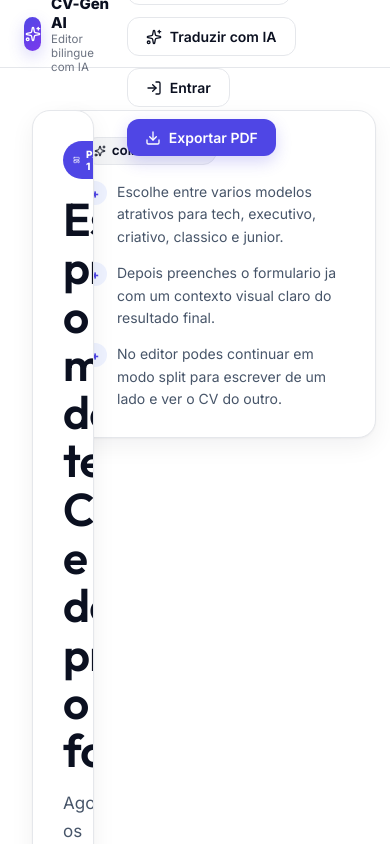
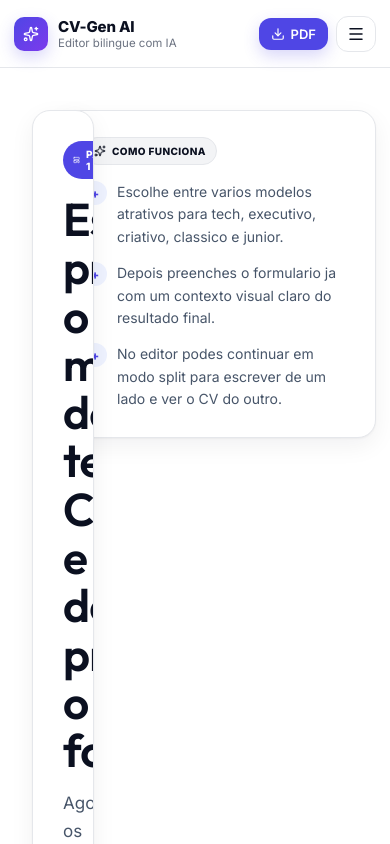
Before and after one commit to izdinematano/cv-ai, a Next.js app: page /editor in a window 390 px wide. Shown: the top 844 px of the page. Built offline with nearby package versions, Linux system fonts and the light colour scheme; no server answers.

Commit message:
fix(header-mobile): collapse actions into a right-side drawer (hamburger + PDF shortcut) so they stop overflowing the 68px header and overlapping the editor topbar on phones.

```diff
--- a/src/app/globals.css
+++ b/src/app/globals.css
@@ -280,6 +280,80 @@ button {
   .container-narrow { padding: 0 18px; }
 }
 
+/* ---------- Global app header (shared by dashboard / editor / admin) ---------- */
+.app-header {
+  height: 68px;
+  border-bottom: 1px solid var(--card-border);
+  background: rgba(255, 255, 255, 0.85);
+  backdrop-filter: saturate(180%) blur(12px);
+  -webkit-backdrop-filter: saturate(180%) blur(12px);
+  display: flex;
+  align-items: center;
+  justify-content: space-between;
+  padding: 0 24px;
+  gap: 16px;
+  position: sticky;
+  top: 0;
+  z-index: 20;
+}
+
+.app-header-actions {
+  display: flex;
+  align-items: center;
+  gap: 12px;
+  flex-wrap: nowrap;
+}
+
+@media (max-width: 900px) {
+  .app-header { padding: 0 14px; }
+  .app-header-desktop { display: none !important; }
+  .app-header-mobile { display: flex !important; }
+}
+
+/* Mobile drawer (slide from the right) */
+.app-header-drawer-backdrop {
+  position: fixed;
+  inset: 0;
+  background: rgba(11, 16, 32, 0.45);
+  z-index: 100;
+  display: flex;
+  justify-content: flex-end;
+  animation: fadeIn 0.18s ease-out forwards;
+}
+
+.app-header-drawer {
+  width: min(320px, 86vw);
+  height: 100%;
+  background: var(--background);
+  border-left: 1px solid var(--card-border);
+  display: flex;
+  flex-direction: column;
+  box-shadow: -20px 0 40px rgba(11, 16, 32, 0.12);
+}
+
+.app-header-drawer-head {
+  padding: 14px 18px;
+  border-bottom: 1px solid var(--card-border);
+  display: flex;
+  align-items: center;
+  justify-content: space-between;
+}
+
+.app-header-drawer-body {
+  padding: 16px;
+  display: flex;
+  flex-direction: column;
+  gap: 10px;
+  overflow-y: auto;
+}
+
+.app-header-drawer-body .btn-primary,
+.app-header-drawer-body .btn-outline {
+  padding: 12px 14px;
+  font-size: 14px;
+  min-height: 46px;
+}
+
 /* ---------- Editor layout (split + mobile stack) ---------- */
 .editor-topbar {
   padding: 14px 22px;
--- a/src/components/Header.tsx
+++ b/src/components/Header.tsx
@@ -2,7 +2,7 @@
 
 import { useState } from 'react';
 import Link from 'next/link';
-import { Download, LayoutDashboard, Loader2, LogIn, Sparkles, Target } from 'lucide-react';
+import { Download, LayoutDashboard, Loader2, LogIn, Menu, Sparkles, Target, X } from 'lucide-react';
 import LanguageToggle from '@/components/LanguageToggle';
 import ExportGate from '@/components/Export/ExportGate';
 import JobTailorModal from '@/components/JobTailor/JobTailorModal';
@@ -27,6 +27,8 @@ export default function Header() {
   const [isSaveModalOpen, setIsSaveModalOpen] = useState(false);
   const [isTranslatingAll, setIsTranslatingAll] = useState(false);
   const [isJobTailorOpen, setIsJobTailorOpen] = useState(false);
+  const [isMobileMenuOpen, setIsMobileMenuOpen] = useState(false);
+  const closeMobileMenu = () => setIsMobileMenuOpen(false);
 
   const { currentUserId, users } = useAppStore();
   const currentUser = currentUserId ? users.find((u) => u.id === currentUserId) : null;
@@ -174,23 +176,7 @@ export default function Header() {
 
   return (
     <>
-      <header
-        style={{
-          height: '68px',
-          borderBottom: '1px solid var(--card-border)',
-          background: 'rgba(255, 255, 255, 0.85)',
-          backdropFilter: 'saturate(180%) blur(12px)',
-          WebkitBackdropFilter: 'saturate(180%) blur(12px)',
-          display: 'flex',
-          alignItems: 'center',
-          justifyContent: 'space-between',
-          padding: '0 24px',
-          gap: '16px',
-          position: 'sticky',
-          top: 0,
-          zIndex: 20,
-        }}
-      >
+      <header className="app-header">
         <div style={{ display: 'flex', alignItems: 'center', gap: '14px' }}>
           <Link
             href="/"
@@ -219,7 +205,8 @@ export default function Header() {
           </Link>
         </div>
 
-        <div style={{ display: 'flex', alignItems: 'center', gap: '12px', flexWrap: 'wrap' }}>
+        {/* Desktop action cluster */}
+        <div className="app-header-actions app-header-desktop">
           <LanguageToggle />
 
           <button
@@ -273,7 +260,98 @@ export default function Header() {
             Exportar PDF
           </button>
         </div>
+
+        {/* Mobile compact cluster: PDF + hamburger */}
+        <div className="app-header-mobile" style={{ display: 'none', alignItems: 'center', gap: '8px' }}>
+          <button
+            onClick={() => setIsSaveModalOpen(true)}
+            className="btn-primary"
+            style={{ display: 'flex', alignItems: 'center', gap: '6px', padding: '8px 12px', fontSize: '13px' }}
+          >
+            <Download size={14} /> PDF
+          </button>
+          <button
+            onClick={() => setIsMobileMenuOpen(true)}
+            aria-label="Abrir menu"
+            className="btn-outline"
+            style={{ padding: '8px 10px', display: 'flex', alignItems: 'center' }}
+          >
+            <Menu size={18} />
+          </button>
+        </div>
       </header>
+
+      {isMobileMenuOpen && (
+        <div className="app-header-drawer-backdrop" onClick={closeMobileMenu}>
+          <aside className="app-header-drawer" onClick={(event) => event.stopPropagation()}>
+            <div className="app-header-drawer-head">
+              <div style={{ fontWeight: 800 }}>Menu</div>
+              <button
+                className="btn-outline"
+                onClick={closeMobileMenu}
+                style={{ padding: '8px 10px', display: 'flex', alignItems: 'center' }}
+                aria-label="Fechar menu"
+              >
+                <X size={16} />
+              </button>
+            </div>
+            <div className="app-header-drawer-body">
+              <LanguageToggle />
+              <button
+                onClick={() => {
+                  closeMobileMenu();
+                  setIsJobTailorOpen(true);
+                }}
+                className="btn-outline"
+                style={{ display: 'flex', alignItems: 'center', gap: '10px', justifyContent: 'flex-start' }}
+              >
+                <Target size={16} /> Adaptar à vaga
+              </button>
+              <button
+                onClick={() => {
+                  closeMobileMenu();
+                  handleTranslateAll();
+                }}
+                className="btn-outline"
+                disabled={isTranslatingAll}
+                style={{ display: 'flex', alignItems: 'center', gap: '10px', justifyContent: 'flex-start' }}
+              >
+                {isTranslatingAll ? <Loader2 size={16} className="animate-spin" /> : <Sparkles size={16} />}
+                {isTranslatingAll ? 'A traduzir...' : 'Traduzir com IA'}
+              </button>
+              {currentUser ? (
+                <Link
+                  href={currentUser.role === 'admin' ? '/admin' : '/dashboard'}
+                  className="btn-outline"
+                  style={{ display: 'flex', alignItems: 'center', gap: '10px', justifyContent: 'flex-start' }}
+                  onClick={closeMobileMenu}
+                >
+                  <LayoutDashboard size={16} /> {currentUser.fullName.split(' ')[0]}
+                </Link>
+              ) : (
+                <Link
+                  href="/login"
+                  className="btn-outline"
+                  style={{ display: 'flex', alignItems: 'center', gap: '10px', justifyContent: 'flex-start' }}
+                  onClick={closeMobileMenu}
+                >
+                  <LogIn size={16} /> Entrar
+                </Link>
+              )}
+              <button
+                onClick={() => {
+                  closeMobileMenu();
+                  setIsSaveModalOpen(true);
+                }}
+                className="btn-primary"
+                style={{ display: 'flex', alignItems: 'center', gap: '10px', justifyContent: 'flex-start' }}
+              >
+                <Download size={16} /> Exportar PDF
+              </button>
+            </div>
+          </aside>
+        </div>
+      )}
 
       <ExportGate
         isOpen={isSaveModalOpen}
```
